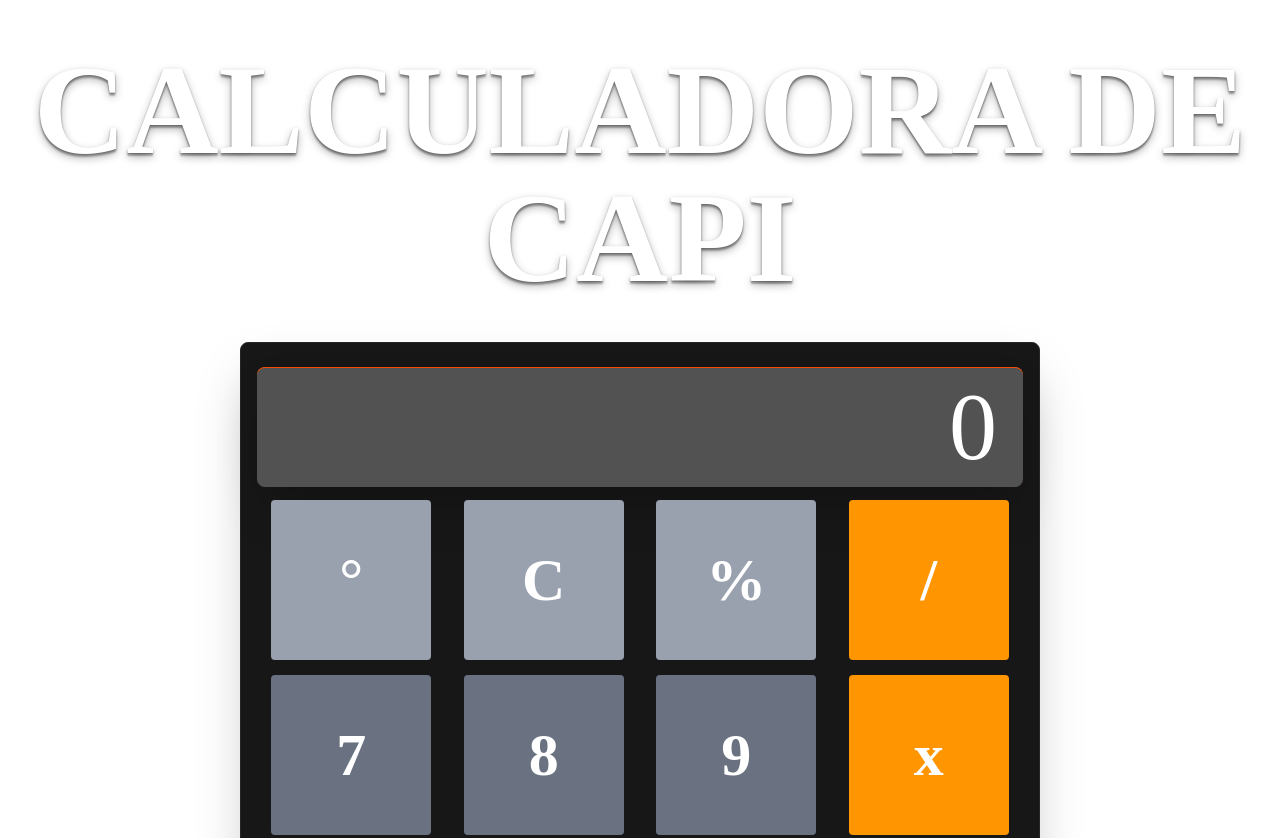
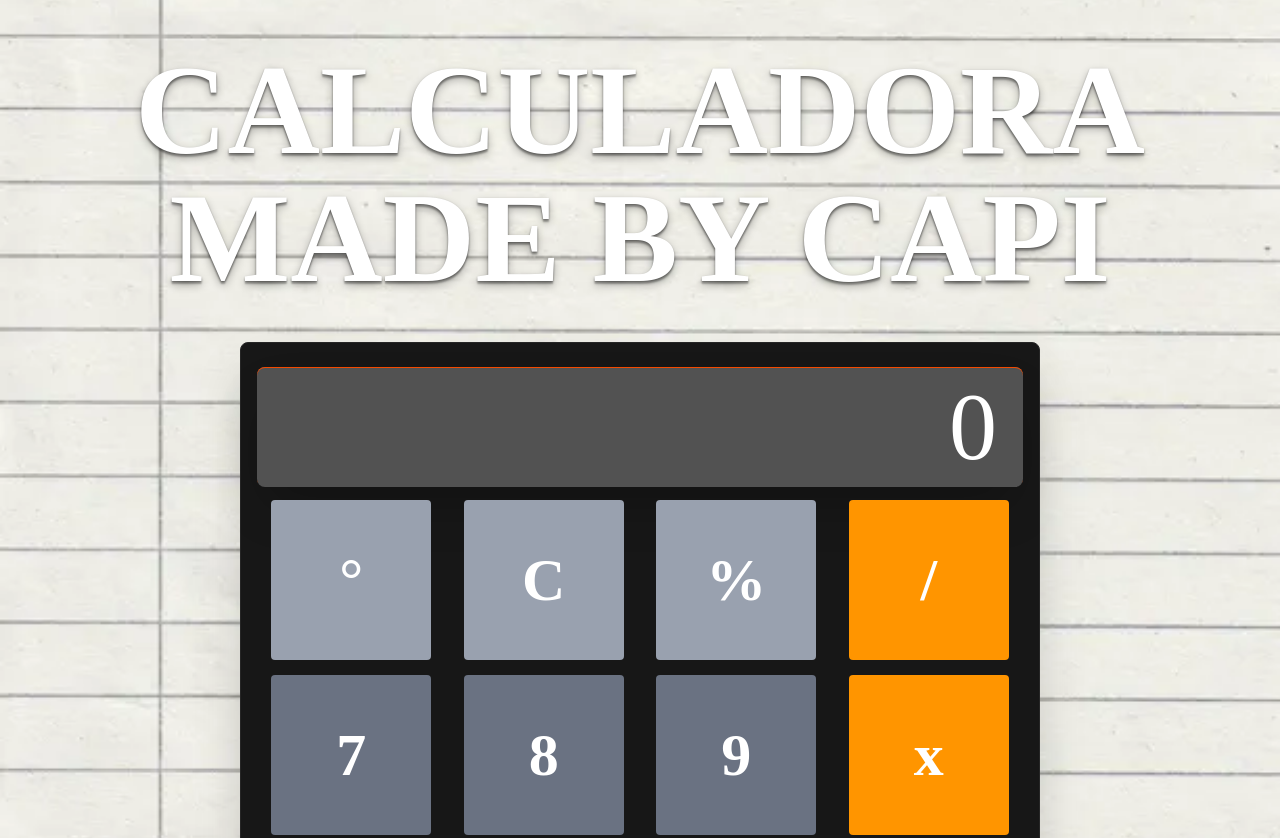
Before and after one commit to JulianChavezdev/CalculadoraJSTailwind, a website built with Vite: page index.html in a window 1280 px wide. Shown: the top 838 px of the page. Built offline with nearby package versions, Linux system fonts and the light colour scheme; files whose address does not match are found by name; a web font is replaced by a local one.

Commit message:
fixing deploy things

```diff
--- a/index.html
+++ b/index.html
@@ -7,10 +7,10 @@
   <link rel="stylesheet" href="src/style.css">
   <link rel="icon" type="image/png" href="./src/assets/AV (1).png">
 </head>
-<body class="w-full min-h-dvh flex flex-col items-center p-1.5  justify-center bg-[url('.\assets\lined-paper-background-2329-x-3425-xpaoypaaryrzizsa.jpg')] bg-no-repeat bg-cover bg-center">
+<body class="w-full min-h-dvh flex flex-col items-center p-1.5 bg-no-repeat bg-cover bg-center">
 
 <h1 id='title' class="w-full text-center text-9xl font-bold font-[Blinker] text-shadow-lg/30  text-white mt-10">
-  CALCULADORA DE CAPI
+  CALCULADORA MADE BY CAPI
 </h1>
 
 <div id="box" class="flex flex-col h-260 w-200 items-center m-10  p-4 border border-neutral-800 shadow-2xl rounded-lg bg-neutral-900  text-white ">
--- a/src/style.css
+++ b/src/style.css
@@ -1,5 +1,9 @@
 @import url('https://fonts.googleapis.com/css2?family=Blinker:wght@100;200;300;400;600;700;800;900&display=swap');
 @import "tailwindcss";
+
+body {
+    background-image: url('./assets/lined-paper-background-2329-x-3425-xpaoypaaryrzizsa.jpg');
+}
 
 
 @theme {
```
